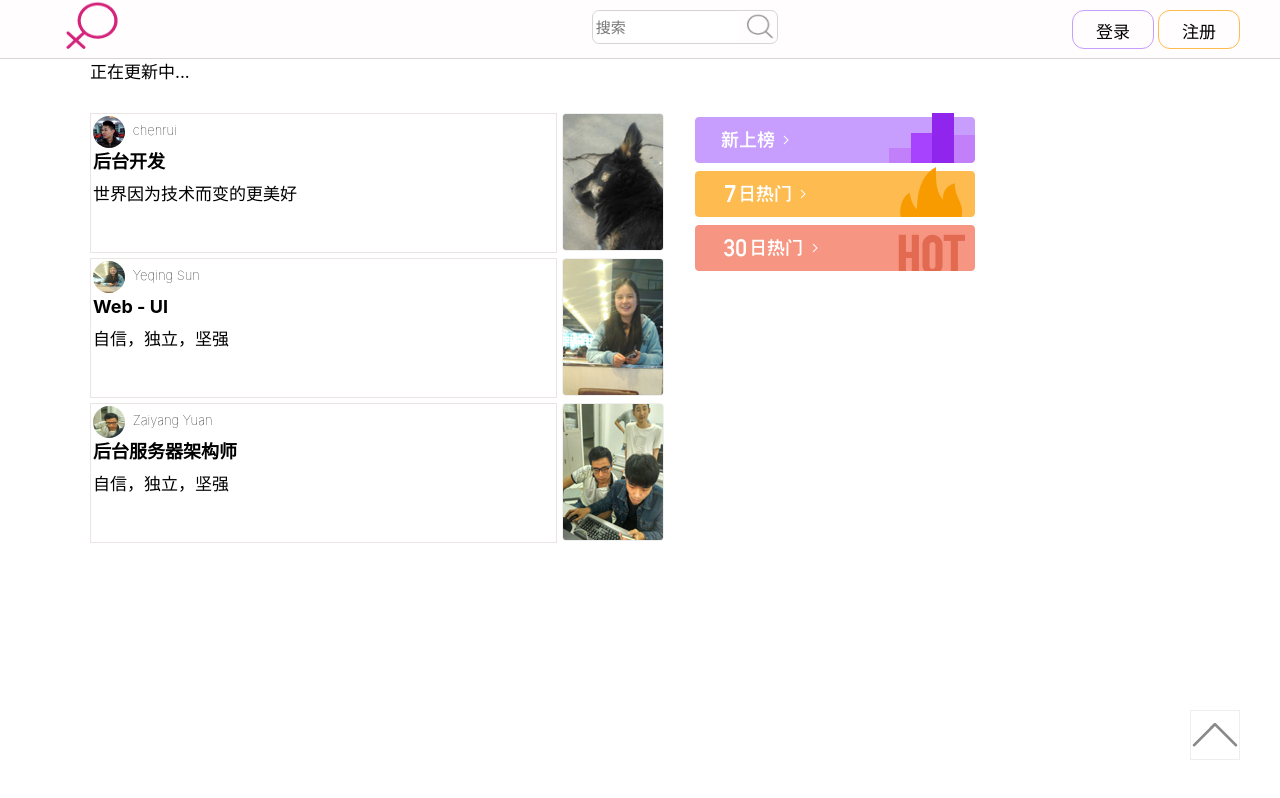
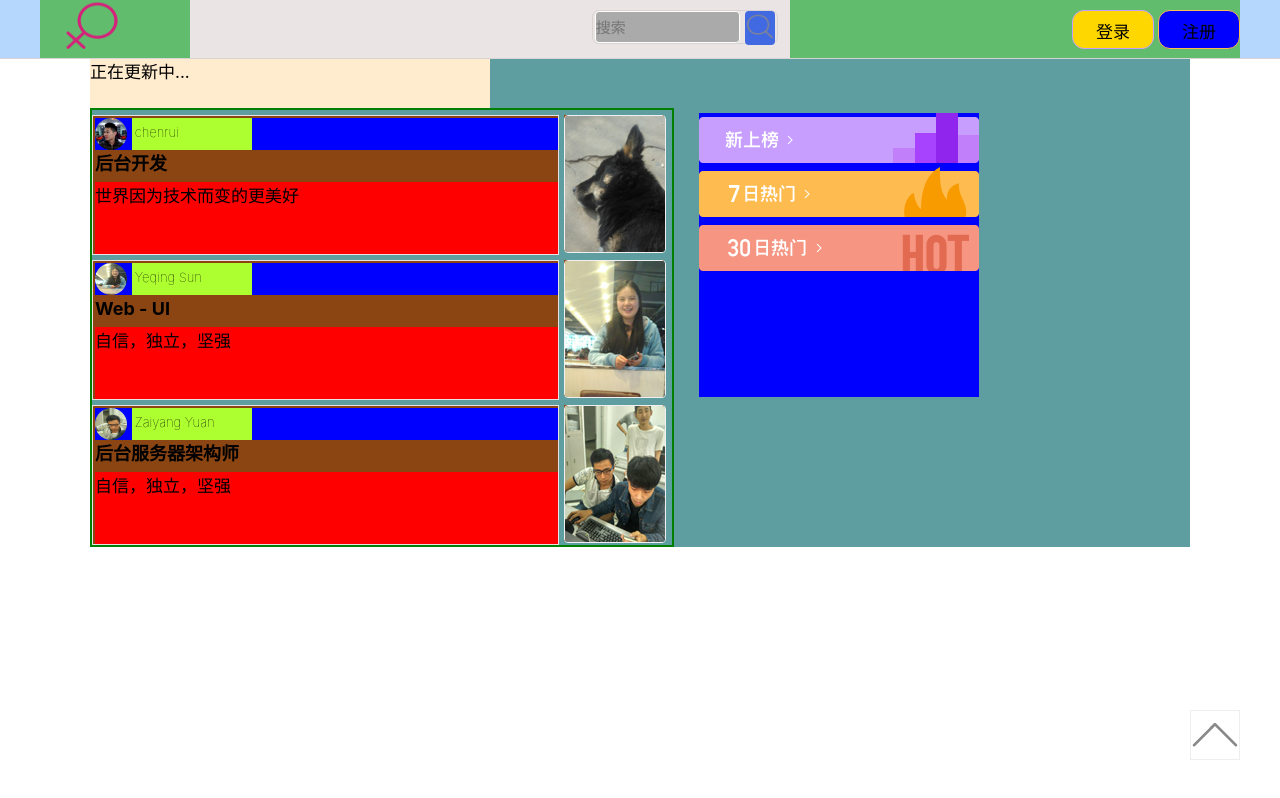
Before and after one commit to NihaoRay/score, a plain HTML site: page ScoreWeb/web/index.html in a window 1280 px wide. Drawn offline with Linux system fonts and the light colour scheme.

Commit message:
Update index.css

```diff
--- a/ScoreWeb/web/css/index.css
+++ b/ScoreWeb/web/css/index.css
@@ -1,16 +1,17 @@
 *{
-	margin: 0;
-	padding: 0;
+	margin: 0px;
+	padding: 0px;
+	font-size: 17px;
 }
 body {
 	font-family: -apple-system,SF UI Text,Arial,PingFang SC,Hiragino Sans GB,Microsoft YaHei,WenQuanYi Micro Hei,sans-serif;
 	min-width: 768px;
 	font-size: 17px;
-	margin: 0; padding: 0;
+	margin: 0px; padding: 0px;
 }
 
 input, a {
-	margin: 0;padding: 0;
+	margin: 0px;padding: 0px;
 	text-decoration: none;
 }
 
@@ -32,12 +33,12 @@ li {
 	left: 0;
 	z-index: 2;
 	border-bottom: 1px solid #d8d4d4;
-	/*background-color: #B5D6FD;*/
+	background-color: #B5D6FD;
 
 }
 
 .width-limit {
-	/*background-color: #61BD6D;*/
+	background-color: #61BD6D;
 	height: inherit;
 	max-width: 1200px;
 	margin: 0 auto;
@@ -56,7 +57,7 @@ li {
 	vertical-align: top;
 	height: 58px;
 	width: 100px;
-	padding: 0 25px 0 20px
+	padding: 0px 25px 0px 20px
 }
 
 .logo:hover{
@@ -67,7 +68,7 @@ li {
 	display: inline-block;
 	height: 58px;
 	width: 600px;
-	/*background-color: #EAE4E4;*/
+	background-color: #EAE4E4;
 }
 
 .nav-bar ul li {
@@ -87,7 +88,7 @@ li {
 	width: 143px;
 	font-size: 15px;
 	border-radius: 4px;
-	/*background-color: #AAAAAA;*/
+	background-color: #AAAAAA;
 }
 
 .search-btn {
@@ -97,7 +98,7 @@ li {
 	width: 30px;
 	height: 32px;
 	border-radius: 4px;
-	/*background-color: royalblue;*/
+	background-color: royalblue;
 }
 
 .search-btn img {
@@ -123,7 +124,7 @@ li {
 }
 
 nav .sign-up {
-	/*background-color: blue;*/
+	background-color: blue;
 	float: right;
 	margin-top: 10px;
 	padding-top:7px ;
@@ -135,7 +136,7 @@ nav .sign-up {
 }
 
 nav .log-in {
-	/*background-color: gold;*/
+	background-color: gold;
 	float: right;
 	margin-top: 10px;
 	margin-right: 4px;
@@ -160,19 +161,19 @@ nav .log-in {
 	top: 58px;
 	margin: 0 auto;
 	width: 1100px;
-	/*background-color: cadetblue;*/
+	background-color: cadetblue;
 }
 
 .container-div {
 	display: inline-block;
 	vertical-align: top;
 	width: 580px;
-	/*border: 2px solid green;*/
+	border: 2px solid green;
 }
 
 /**正在更新的代码*/
 #content-flag {
-	/*background-color: blanchedalmond;*/
+	background-color: blanchedalmond;
 	width: 400px;
 	height: 50px;
 }
@@ -186,13 +187,13 @@ nav .log-in {
 	padding-left: 2px;
 	margin-top: 5px;
 	border:1px solid #eae4e4;
-	/*background-color: saddlebrown;*/
+	background-color: saddlebrown;
 }
 
 .author {
 	width: 463px;
 	height: 32px;
-	/*background-color: blue;*/
+	background-color: blue;
 }
 
 .avater{
@@ -214,7 +215,7 @@ nav .log-in {
     vertical-align: top;
 	width: 120px;
 	height: 32px;
-	/*background-color: greenyellow;*/
+	background-color: greenyellow;
 	text-align: left;
 }
 
@@ -247,7 +248,7 @@ nav .log-in {
 	display: block;
 	width:463px;
 	height:72px;
-	/*background-color:red;*/
+	background-color:red;
 }
 
 .wrap-img {
@@ -265,7 +266,7 @@ nav .log-in {
 	vertical-align: top;
 	height: 136px;
 	width: 100px;
-	/*background-color: saddlebrown;*/
+	background-color: saddlebrown;
 }
 
 .content-img img {
@@ -281,8 +282,13 @@ nav .log-in {
 	margin-top: 5px;
 	height: 284px;
 	width: 280px;
-	/*background-color: blue;*/
+	background-color: blue;
 	margin-left: 20px;
+}
+
+.board align-self: ; {
+	width: 280px;
+	height: 50px;
 }
 
 .board img {
```
